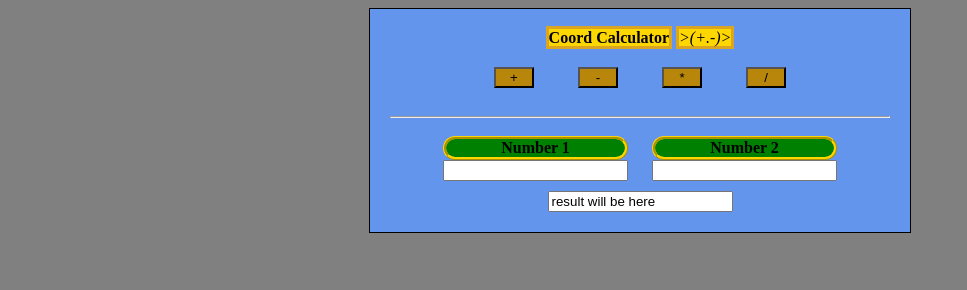
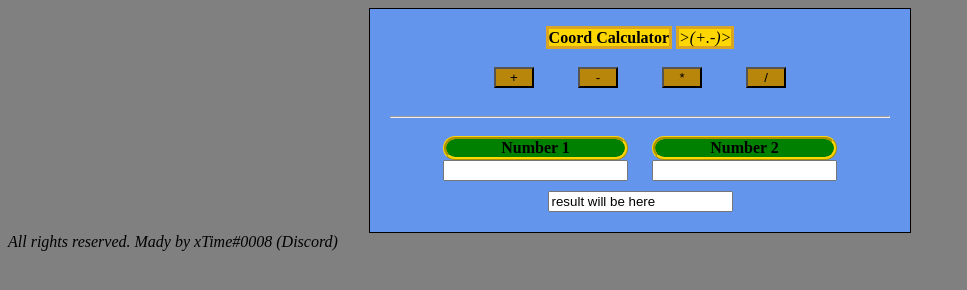
Before and after one commit to xTimeStudio/xHTML, a plain HTML site: page index.html in a window 1280 px wide. Shown: the whole page, without its empty margins (0-967 px from the left). Drawn offline with Linux system fonts and the light colour scheme.

Commit message:
Update index.html

```diff
--- a/index.html
+++ b/index.html
@@ -36,6 +36,10 @@
         </div>
         </div>
     </div>
+
+    <div class="right-coord">
+        <i>All rights reserved. Mady by xTime#0008 (Discord)</i>
+    </div>
 <script src='index.js'></script>
 </body>
 </html>
```
